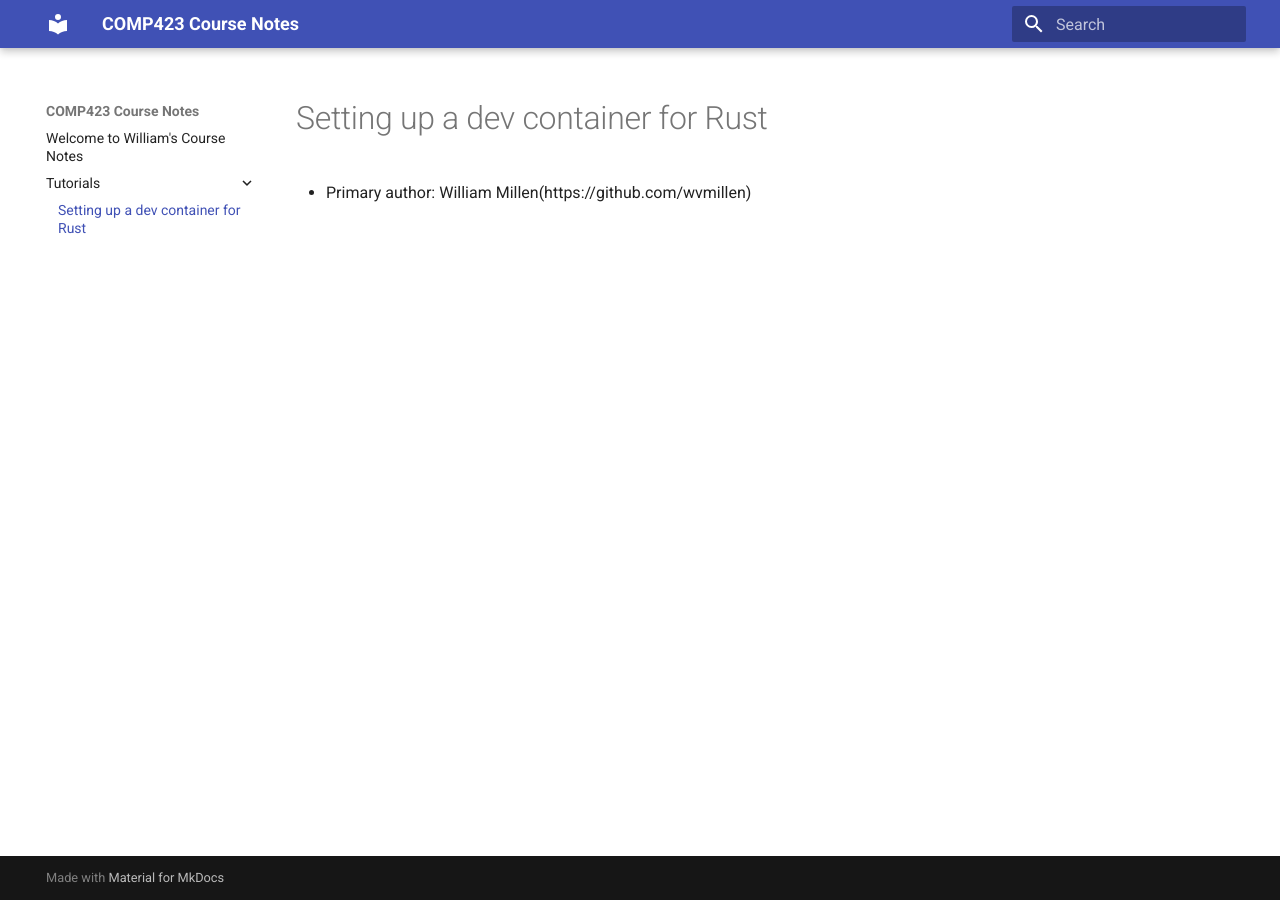
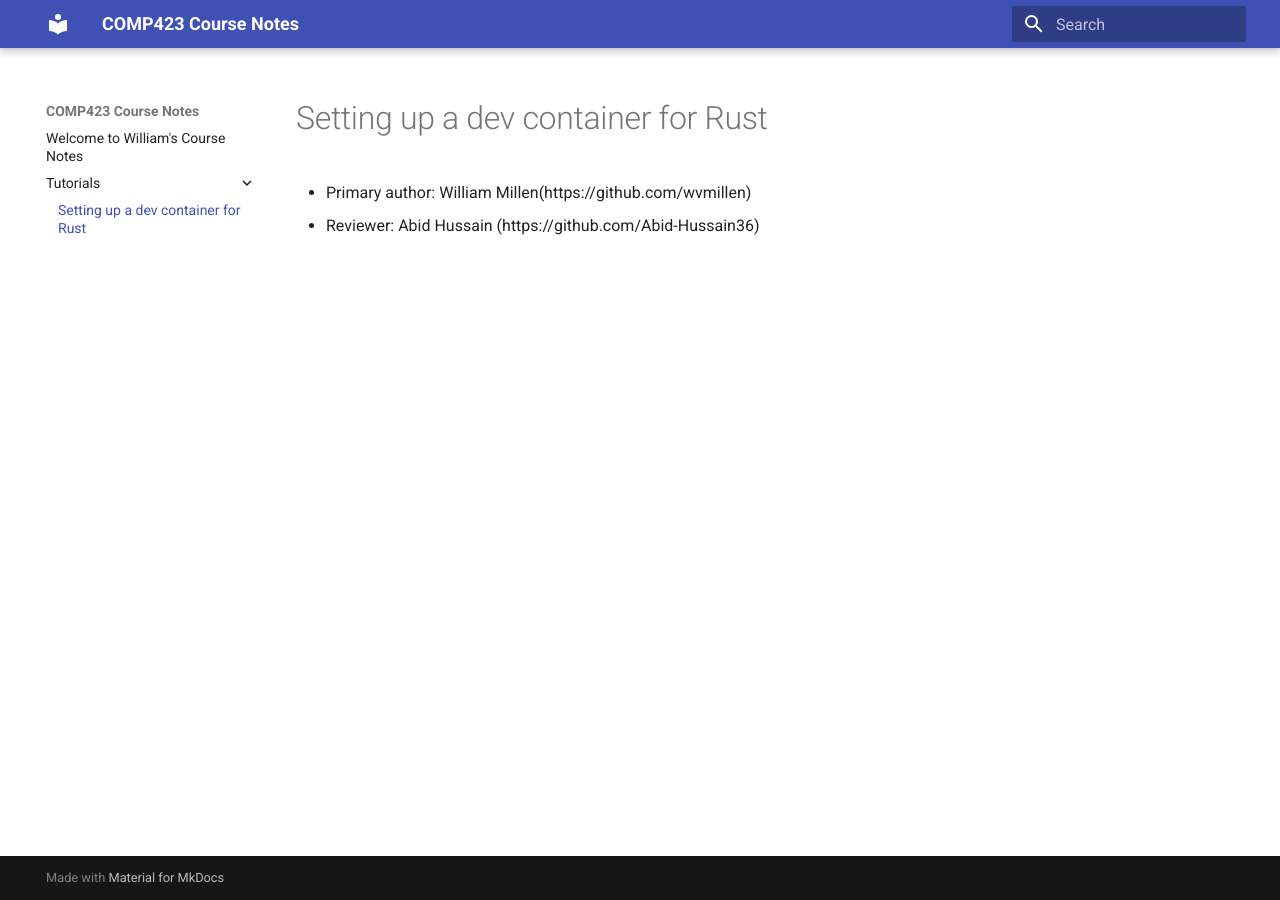
Before and after one commit to wvmillen/comp423-course-notes, an MkDocs documentation site: the page built from docs/tutorials/rust-setup.md, in a window 1280 px wide. Built offline with MkDocs 1.6.1 and Material for MkDocs 9.7.7, drawn with Linux system fonts in a browser that asks for light colours.

Commit message:
reviewer notes

```diff
--- a/docs/tutorials/rust-setup.md
+++ b/docs/tutorials/rust-setup.md
@@ -1,3 +1,4 @@
 # Setting up a dev container for Rust
 
 * Primary author: William Millen(https://github.com/wvmillen)
+* Reviewer: Abid Hussain (https://github.com/Abid-Hussain36)
```
